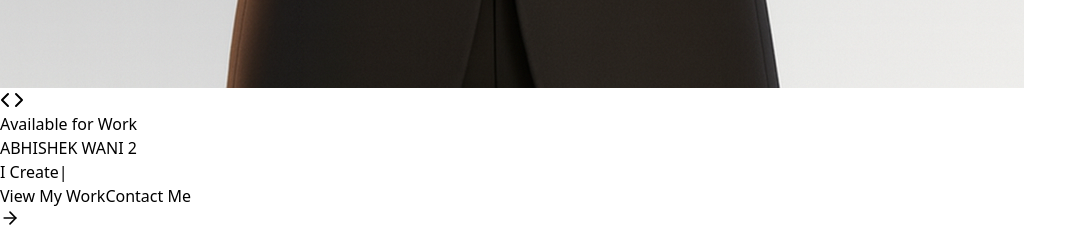
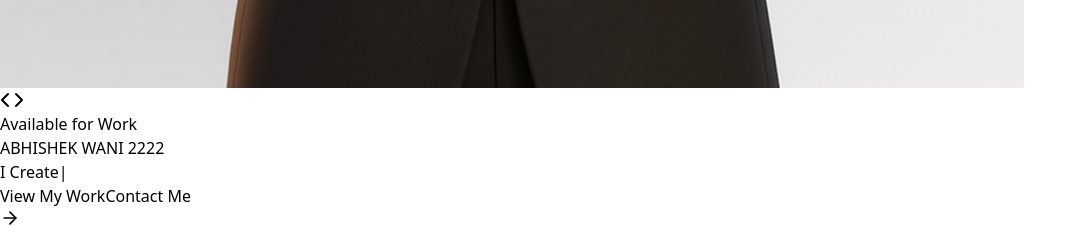
Before and after one commit to Abhishek8827/Abhishek-Wani, a React (Vite) app: page / in a window 1280 px wide. Shown: the part 1700-1927 px from the top of the page, without its empty margins (0-1087 px from the left). Built offline with nearby package versions, Linux system fonts and the light colour scheme.

Commit message:
dp change

```diff
--- a/src/App.jsx
+++ b/src/App.jsx
@@ -1227,7 +1227,7 @@ const HomePage = ({ setActivePage }) => {
 
             {/* Massive Name */}
             <h1 className="text-5xl sm:text-7xl md:text-8xl lg:text-9xl font-extrabold tracking-tighter text-transparent bg-clip-text bg-gradient-to-b from-white via-slate-200 to-slate-500 drop-shadow-2xl">
-              ABHISHEK WANI 2
+              ABHISHEK WANI 2222
             </h1>
 
             {/* Typewriter Subtitle */}
```
